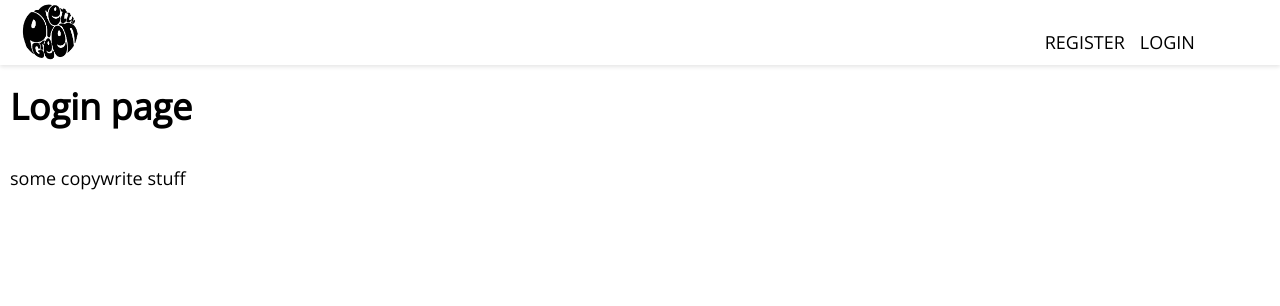
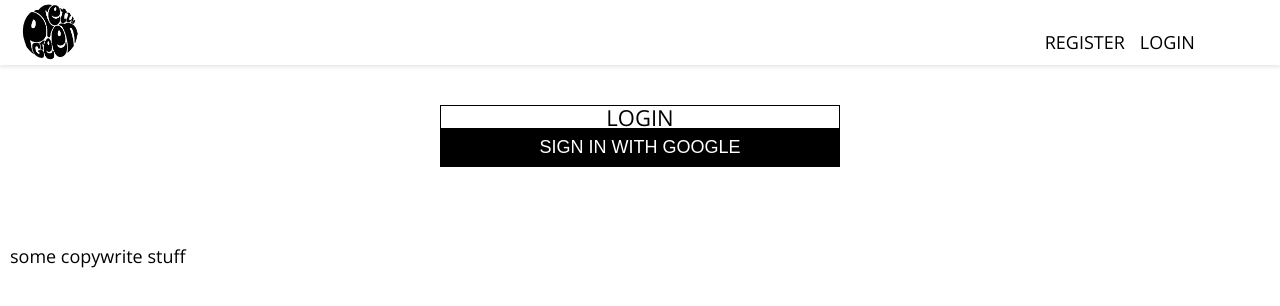
Before and after one commit to AnanoBB/e-shop, a React (Create React App) app: page /login in a window 1280 px wide. Shown: the top 306 px of the page. Built offline with nearby package versions, Linux system fonts and the light colour scheme.

Commit message:
sign and button elemnts

```diff
--- /dev/null
+++ b/src/components/Forms/Button/index.js
@@ -0,0 +1,12 @@
+import React from 'react';
+import './styles.scss';
+
+const Button = ({children, ...otherProps}) =>{
+    return(
+        <button className='btn' {...otherProps}>
+            {children}
+        </button>
+    );
+}
+
+export default Button;
--- /dev/null
+++ b/src/components/Forms/Button/styles.scss
@@ -0,0 +1,15 @@
+.btn{
+   display: block;
+   width: 100%;
+   margin:0;
+   padding: 0;
+   background-color: black;
+   color:white;
+   font-size: 1.8rem;
+   line-height: 1;
+   text-transform: uppercase;
+   font-weight: 300;
+   border: 0;
+   outline: none;
+   padding: 1rem 0;
+}
--- /dev/null
+++ b/src/components/SignIn/index.js
@@ -0,0 +1,28 @@
+import React from 'react';
+import './styles.scss'
+import Button from './../Forms/Button'
+
+const SignIn = props =>
+{
+    return (
+        <div className='signIn'>
+            <div className='wrap'>
+                <h2>LogIn</h2>
+
+                <div claaName='formWrap'>
+                    <form>
+                        <div className='socialSignin'>
+                            <div className='row'>
+                                <Button>
+                                    Sign in with google
+                                </Button>
+                            </div>
+                        </div>
+                    </form>
+                </div>
+            </div>
+        </div>
+    )
+}
+
+export default SignIn;
--- /dev/null
+++ b/src/components/SignIn/styles.scss
@@ -0,0 +1,33 @@
+.signIn{
+    display: block;
+    width: 100%;
+    max-width: 40.0rem;
+    border: 1px solid black;
+    margin: 4rem auto 6rem;
+
+    .wrap{
+        padding: 1 10px ;
+
+
+
+        h2{
+            font-size: 2.2rem;
+            line-height: 1;
+            font-weight: 400;
+            text-transform: uppercase;
+            display: block;
+            width: 100%;
+            text-align: center;
+            margin:0;
+            padding: 0;
+        }
+
+
+        .socialSignin{
+            margin-top: 3rem  auto;
+
+        }
+
+    }
+
+}
--- a/src/pages/Login/index.js
+++ b/src/pages/Login/index.js
@@ -1,11 +1,10 @@
 import React from 'react';
+import SignIn from './../../components/SignIn';
 import './styles.scss';
 
 const Login = props => {
     return (
-        <div>
-            <h1>Login page</h1>
-        </div>
+       <SignIn />
     );
 }
 
```
Also changed, not shown: 1 other file (tests, documents, lock files or other folders).
